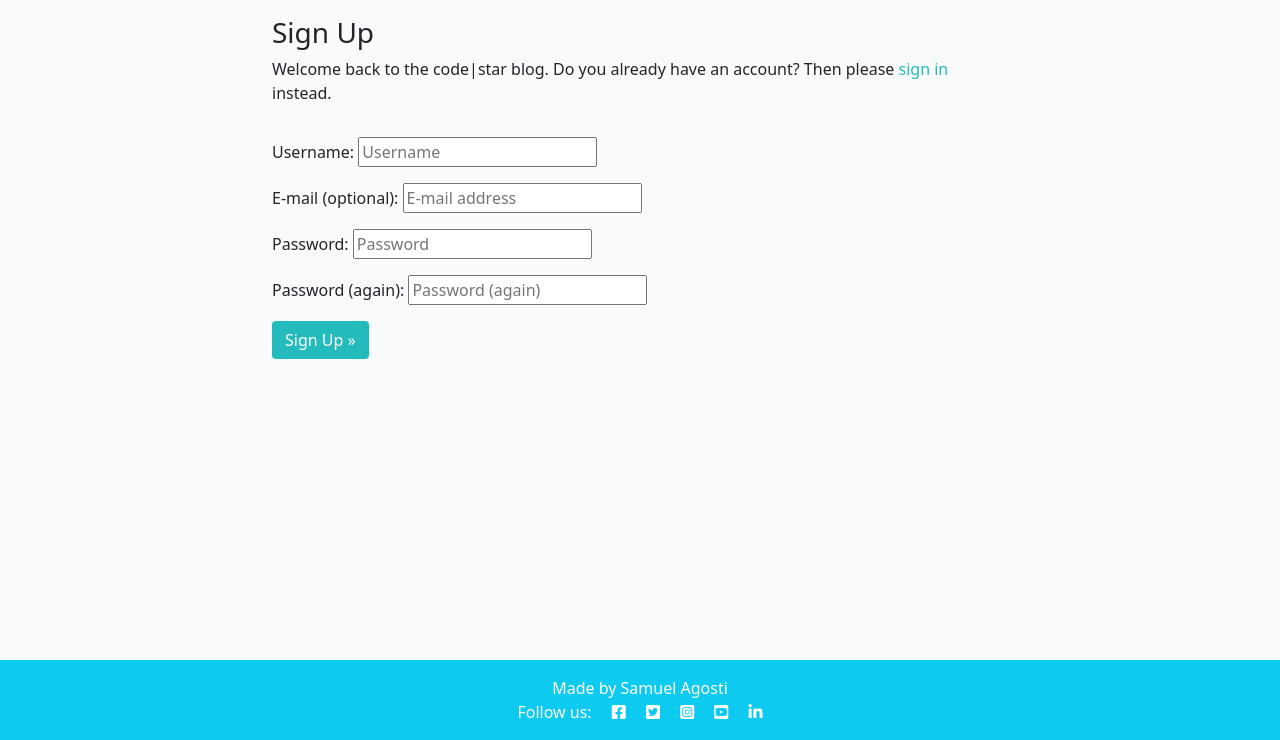
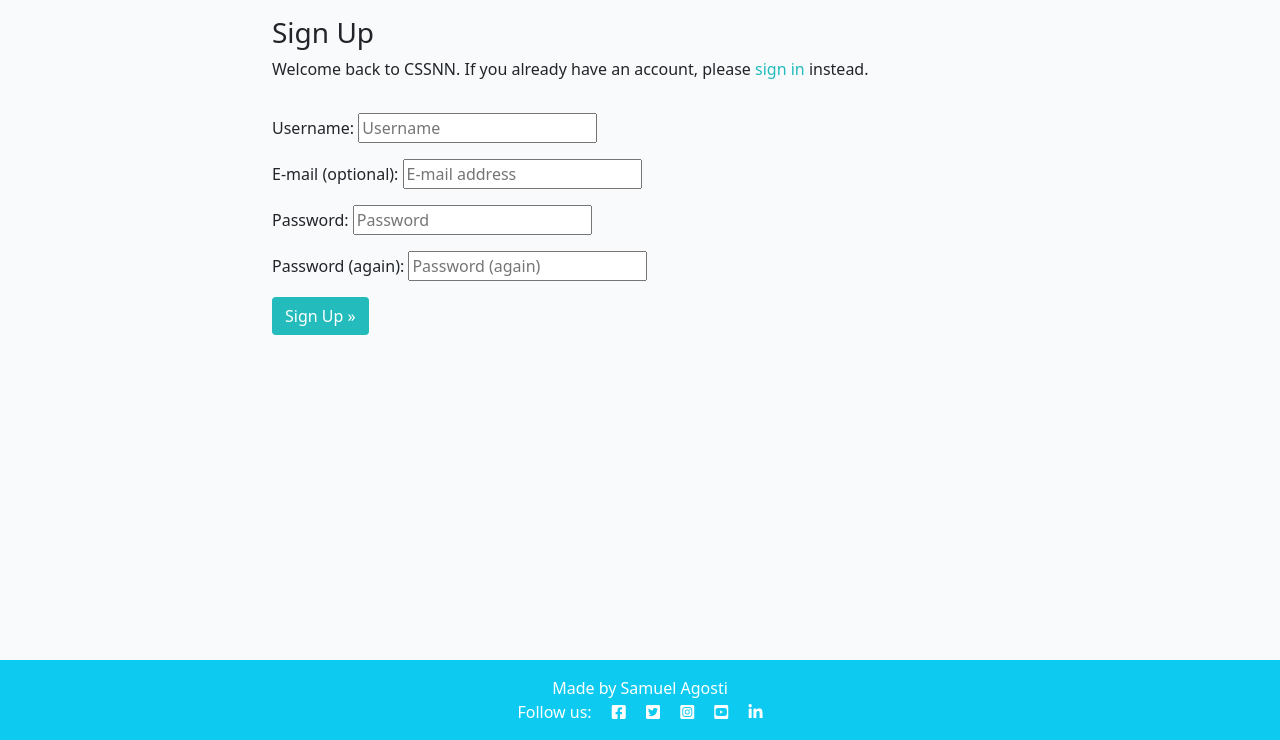
Before and after one commit to Code-Institute-Submissions/samagosti7-Project-4, a Django app: page /accounts/signup/ in a window 1280 px wide. Shown: the part 60-800 px from the top of the page. Run offline with Django 3.2, Linux system fonts and the light colour scheme.

Commit message:
Add registration and signup messages

```diff
--- a/static/css/style.css
+++ b/static/css/style.css
@@ -19,12 +19,7 @@ Wiki
 Security
 Insights
 django-blog-starter-files/static/css/style.css
-@lechien73
-lechien73 update files for deployment
-Latest commit 4658033 on Jun 11, 2021
- History
- 1 contributor
-142 lines (118 sloc)  1.92 KB
+
 
 body {
     background-color: #F9FAFC;
--- a/templates/account/login.html
+++ b/templates/account/login.html
@@ -13,8 +13,8 @@
 
 <h3>{% trans "Sign In" %}</h3>
 
-<p>{% blocktrans %}Personalized
-<a href="{{ signup_url }}">sign up message</a> first.{% endblocktrans %}</p>
+<p>{% blocktrans %}Don't have an account? Make sure to
+<a href="{{ signup_url }}">sign up</a> with us!{% endblocktrans %}</p>
     </div>
   </div>
 <div class="row">
--- a/templates/account/signup.html
+++ b/templates/account/signup.html
@@ -10,7 +10,7 @@
         <div class="col-md-8 mt-3 offset-md-2">
             <h3>{% trans "Sign Up" %}</h3>
 
-            <p>{% blocktrans %}Welcome back to the code|star blog. Do you already have an account? Then please <a
+            <p>{% blocktrans %}Welcome back to CSSNN. If you already have an account, please <a
                     class="link" href="{{ login_url }}">sign in</a> instead.{% endblocktrans %}</p>
         </div>
     </div>
```
